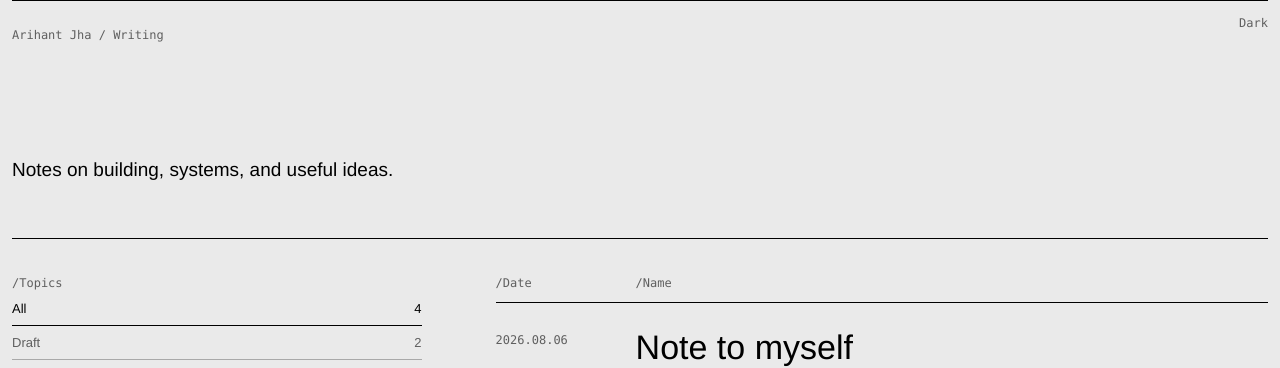
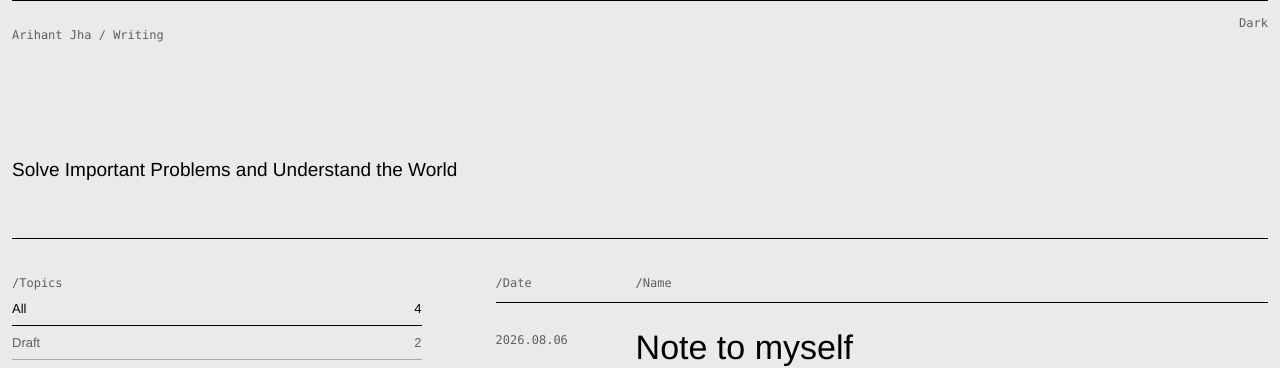
Before and after one commit to arihant-jha/arihant-jha.github.io, a Jekyll site: the page built from index.html, in a window 1280 px wide. Shown: the top 368 px of the page. Built offline with Jekyll 4.4.1, drawn with Linux system fonts in a browser that asks for light colours.

Commit message:
Update blog tagline

```diff
--- a/_config.yml
+++ b/_config.yml
@@ -1,5 +1,5 @@
 title: axh
-description: Notes on building, systems, and useful ideas.
+description: Solve Important Problems and Understand the World
 url: "https://arihant-jha.github.io"
 baseurl: ""
 lang: en
--- a/index.html
+++ b/index.html
@@ -5,7 +5,7 @@ title: Writing
 
 <section class="hero hero-minimal" aria-label="Writing">
   <p class="eyebrow">Arihant Jha / Writing</p>
-  <p class="intro">Notes on building, systems, and useful ideas.</p>
+  <p class="intro">Solve Important Problems and Understand the World</p>
 </section>
 
 <section class="archive" aria-label="Posts">
```
